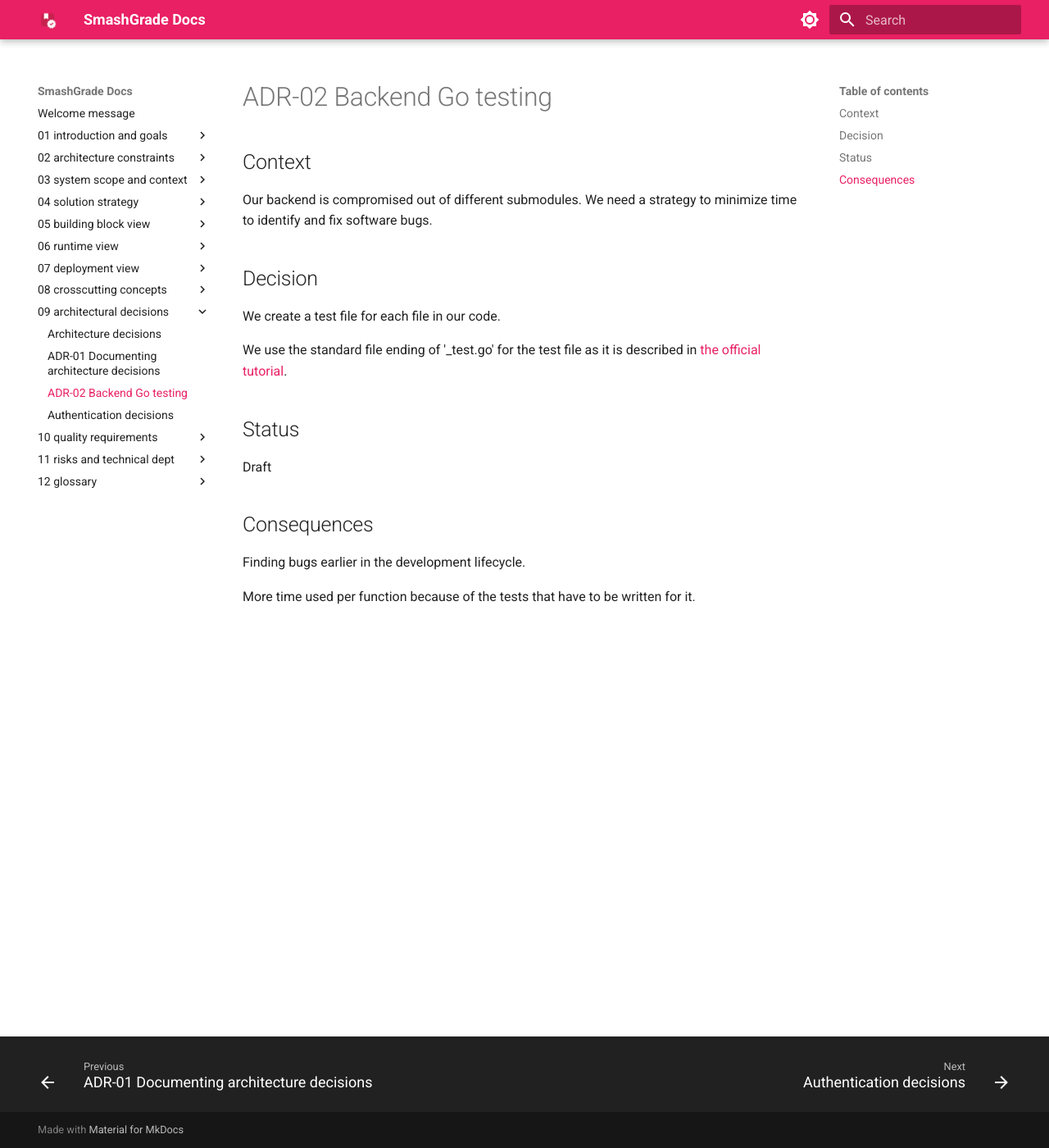
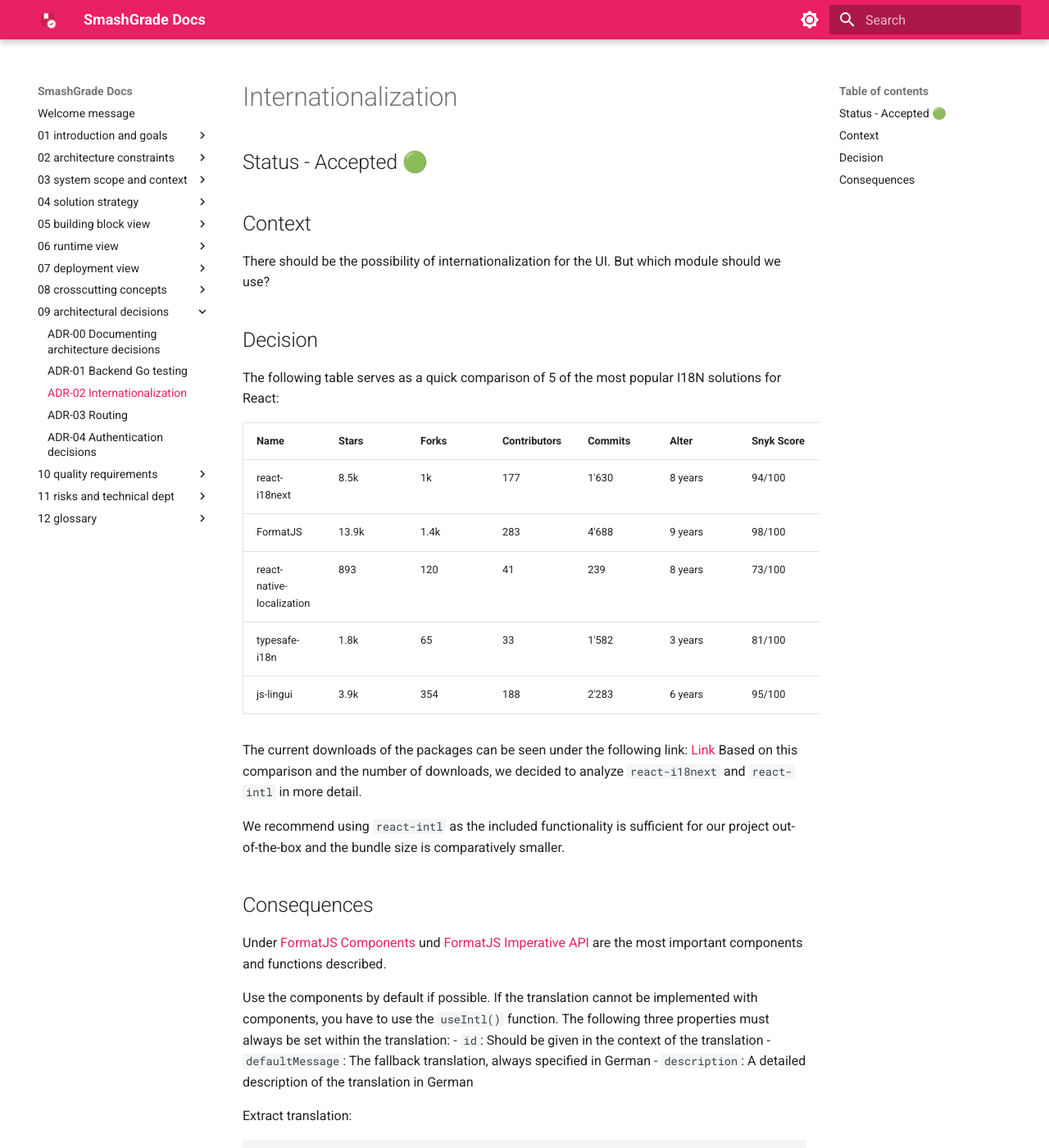
Before and after one commit to SmashGrade/documentation, an MkDocs documentation site: the page built from docs/09_architectural-decisions/adr-02.md, in a window 1280 px wide and 1400 px high. Shown: the whole window at 82% size. Built offline with MkDocs 1.6.1 and Material for MkDocs 9.7.7, drawn with Linux system fonts in a browser that asks for light colours; some of the changed text lies outside the part shown.

Commit message:
fix: same structure for all adr fix: index image routing

````diff
--- a/docs/09_architectural-decisions/adr-02.md
+++ b/docs/09_architectural-decisions/adr-02.md
@@ -1,26 +1,49 @@
 ---
-title: ADR-02 Backend Go testing
+title: ADR-02 Internationalization
 ---
 
-# ADR-02 Backend Go testing
+# Internationalization
+
+## Status - Accepted 🟢
 
 ## Context
-
-Our backend is compromised out of different submodules.
-We need a strategy to minimize time to identify and fix software bugs.
+There should be the possibility of internationalization for the UI. But which module should we use?
 
 ## Decision
+The following table serves as a quick comparison of 5 of the most popular I18N solutions for React:
 
-We create a test file for each file in our code.
+| Name | Stars | Forks | Contributors | Commits | Alter | Snyk Score |
+| --- |-------|-------|--------------|---------|---------|------------|
+| react-i18next | 8.5k  | 1k    | 177          | 1'630   | 8 years | 94/100     |
+| FormatJS | 13.9k | 1.4k  | 283          | 4'688   | 9 years | 98/100     |
+| react-native-localization | 893   | 120   | 41           | 239     | 8 years | 73/100     |
+| typesafe-i18n | 1.8k  | 65    | 33           | 1'582   | 3 years | 81/100     |
+| js-lingui | 3.9k  | 354 | 188 | 2'283   | 6 years | 95/100     |
 
-We use the standard file ending of '_test.go' for the test file as it is described in [the official tutorial](https://go.dev/doc/tutorial/add-a-test).
+The current downloads of the packages can be seen under the following link:
+[Link](https://npmtrends.com/@lingui/react-vs-react-i18next-vs-react-intl-vs-react-native-localization-vs-typesafe-i18n)
+Based on this comparison and the number of downloads, we decided to analyze `react-i18next` and `react-intl` in more detail.
 
-## Status
-
-Draft
+We recommend using `react-intl` as the included functionality is sufficient for our project out-of-the-box and the bundle size is comparatively smaller.
 
 ## Consequences
+Under [FormatJS Components](https://formatjs.io/docs/react-intl/components) und [FormatJS Imperative API](https://formatjs.io/docs/react-intl/api) are the most important components and functions  described.
 
-Finding bugs earlier in the development lifecycle.
+Use the components by default if possible. If the translation cannot be implemented with components, you have to use the `useIntl()` function.
+The following three properties must always be set within the translation:
+- `id`: Should be given in the context of the translation
+- `defaultMessage`: The fallback translation, always specified in German
+- `description`: A detailed description of the translation in German
 
-More time used per function because of the tests that have to be written for it.
+Extract translation:
+```shell
+npm run extract-de # extract German messages
+npm run extract-en # extract English messages
+npm run extract-fr # extract French messages
+```
+Compile tranlsation:
+```shell
+npm run compile-de # compile German messages
+npm run compile-en # compile English messages
+npm run compile-fr # compile French messages
+```
--- a/docs/09_architectural-decisions/authentication.md
+++ b/docs/09_architectural-decisions/adr-04.md
@@ -1,9 +1,12 @@
 ---
-title: Authentication decisions
+title: ADR-04 Authentication decisions
 ---
 
 # Authentication decisions
-## Question
+
+## Status - Accepted 🟢
+
+## Context
 Which identity provider should be integrated?
 In order to be able to cover the requirements and also cover topics such as the OWASP recommendations, an Entra ID integration is recommended.
 
````
Also changed, not shown: other parts of docs/09_architectural-decisions/adr-04.md (+1 -1 lines), docs/09_architectural-decisions/09_architecture_decisions.md (deleted, +0 -67 lines), docs/09_architectural-decisions/adr-00.md (added, +53 -0 lines), docs/09_architectural-decisions/adr-01.md (+10 -28 lines), docs/09_architectural-decisions/adr-03.md (added, +23 -0 lines), docs/index.md (+1 -1 lines).
